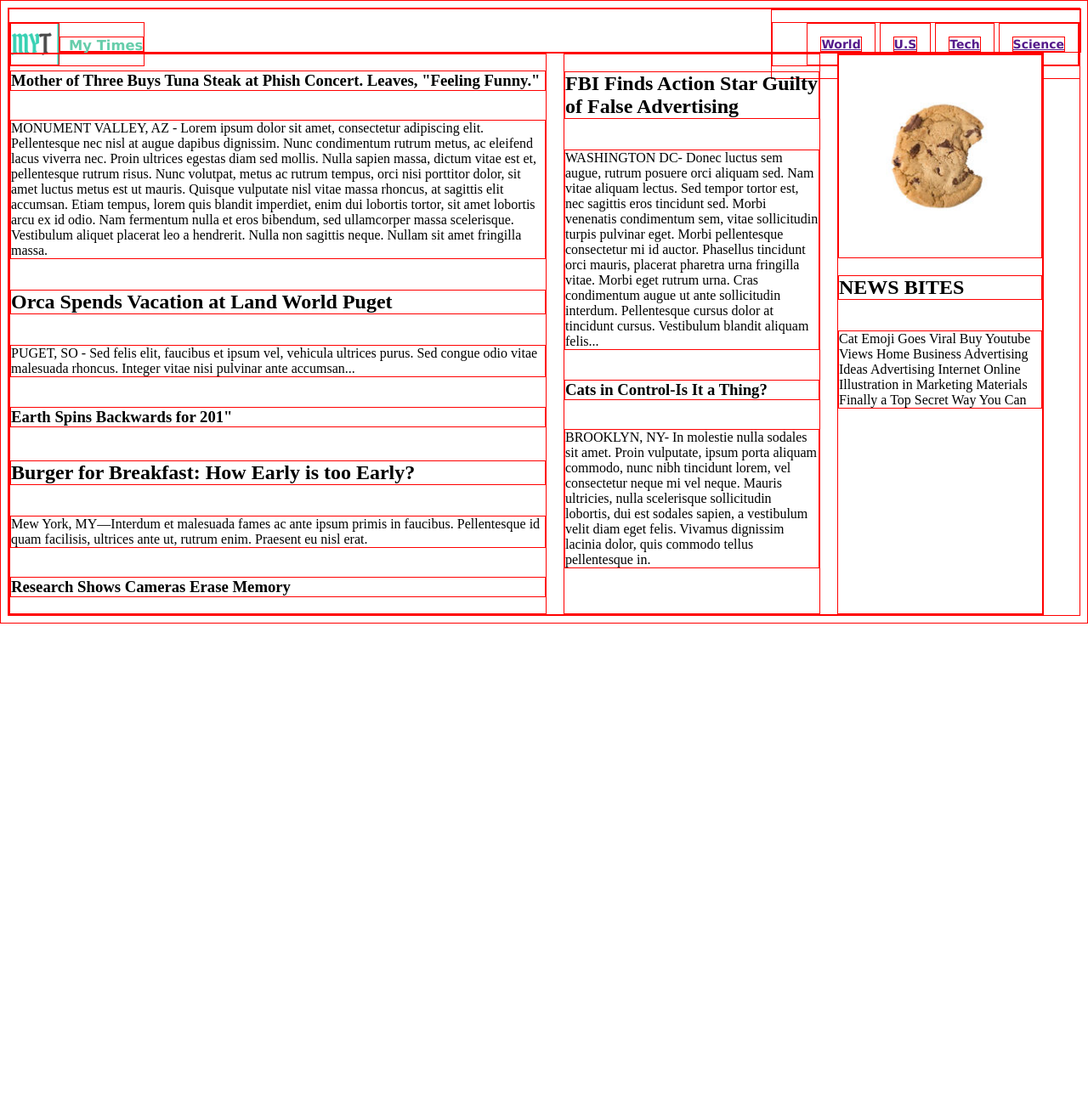
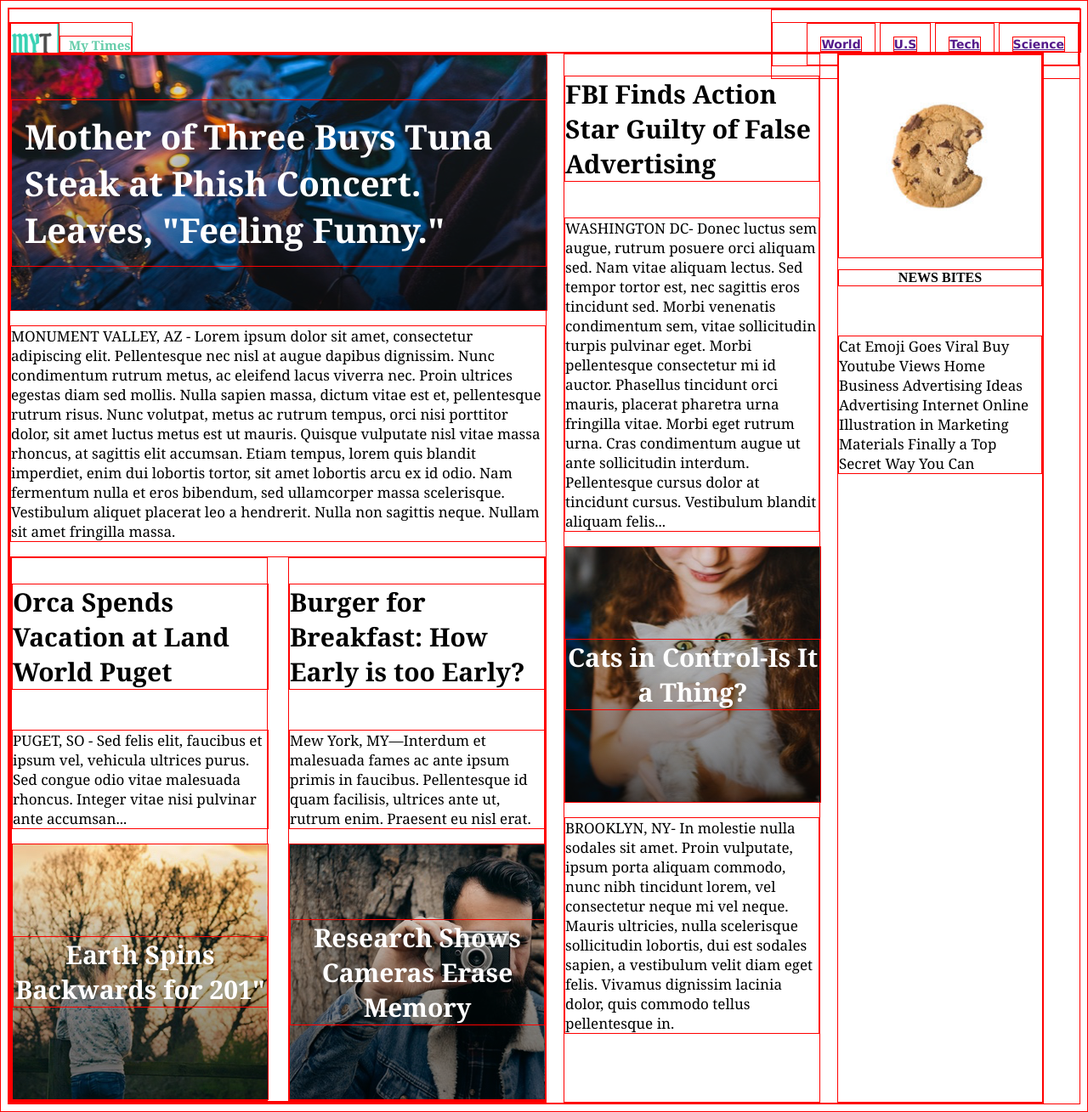
Before and after one commit to jjctabares/mytimes, a plain HTML site: page index.html in a window 1280 px wide. Shown: the whole page at 85% size. Before the commit the page ends 800 px from the top, so only its background shows below. Drawn offline with Linux system fonts and the light colour scheme.

Commit message:
all images

```diff
--- a/index.html
+++ b/index.html
@@ -24,9 +24,11 @@
 
     <div id="column">
       <section class="large">
+        <div id="graph1">
           <h3 class="headergraph1">Mother of Three Buys Tuna Steak at Phish
            Concert. Leaves, "Feeling Funny."
           </h3>
+        </div>
         <p class=news1>
           MONUMENT VALLEY, AZ - Lorem ipsum dolor sit
           amet, consectetur adipiscing elit. Pellentesque nec nisl
@@ -44,15 +46,23 @@
           Nullam sit amet fringilla massa.
         </p>
 
+          <div id="newsparallel">
+            <section class="parallelleft">
               <h1 class="headernews2">Orca Spends Vacation at Land World Puget
               </h1>
+
               <p class=news2>
                 PUGET, SO - Sed felis elit, faucibus et ipsum vel,
                 vehicula ultrices purus. Sed congue odio vitae malesuada rhoncus.
                 Integer vitae nisi pulvinar ante accumsan...
               </p>
-        <h3 class="headergraph1">Earth Spins Backwards for 201"</h3>
 
+              <div id="graph2">
+               <h3 class="headergraph2">Earth Spins Backwards for 201"</h3>
+              </div>
+            </section>
+
+            <section class="parallelrigth">
             <h1 class="headernews3">Burger for Breakfast: How Early is too Early?
             </h1>
             <p class=news3>
@@ -60,7 +70,13 @@
               primis in faucibus. Pellentesque id quam facilisis, ultrices ante
               ut, rutrum enim. Praesent eu nisl erat.
             </p>
-        <h3 class="headergraph1">Research Shows Cameras Erase Memory</h3>
+
+            <div id="graph3">
+              <h3 class="headergraph3">Research Shows Cameras Erase Memory</h3>
+            </div>
+          </section>
+        </div>
+
       </section>
 
 
@@ -79,7 +95,11 @@
           ante sollicitudin interdum. Pellentesque cursus dolor at
           tincidunt cursus. Vestibulum blandit aliquam felis...
         </p>
-        <h3 class="headergraph1">Cats in Control-Is It a Thing?</h3>
+
+        <div id="graph4">
+          <h3 class="headergraph4">Cats in Control-Is It a Thing?</h3>
+        </div>
+
         <p class=news5>
           BROOKLYN, NY- In molestie nulla sodales sit amet.
           Proin vulputate, ipsum porta aliquam commodo, nunc nibh tincidunt
@@ -92,7 +112,7 @@
 
       <section class="small">
         <img src="./resources/images/img-news-bite.png">
-        <h1 class="headernews4">NEWS BITES
+        <h1 class="headernews5">NEWS BITES
         </h1>
         <p class=news6>
           Cat Emoji Goes Viral Buy Youtube Views Home Business Advertising
--- a/resources/css/style.css
+++ b/resources/css/style.css
@@ -32,6 +32,7 @@ display:inline-flex;
 .title{
 padding-left: 10px;
 color: MediumAquamarine;
+font-size: 15px;
 
 }
 *{
@@ -62,3 +63,95 @@ color: MediumAquamarine;
   width: 240px;
   margin-left: 20px;
 }
+
+#graph1{
+  display:flex;
+  align-items:center;
+  justify-content:space-between;
+  width: 630px;
+  height: 300px;
+  background-image: url("../images/img-story-main.png");
+}
+
+h3 {
+  font-family: Georgia;
+  font-weight: bold;
+  font-size: 30px;
+  color: white;
+}
+
+.headergraph1 {
+  font-size: 40px;
+  padding: 15px;
+}
+
+#graph2,
+#graph3,
+#graph4{
+  display:flex;
+  align-items:center;
+  text-align: center;
+  justify-content:space-between;
+  width: 300px;
+  height: 300px;
+}
+
+#graph2{
+  background-image: url("../images/img-story-2.png");
+}
+
+#graph3{
+  background-image: url("../images/img-story-3.png");
+}
+
+#graph4{
+  background-image: url("../images/img-story-1.png");
+}
+
+#newsparallel{
+  display:inline-flex;
+  flex-flow:row wrap;
+  justify-content:space-between;
+}
+
+.parallelleft{
+  display:flex;
+  flex-flow:column;
+  width: 300px;
+
+}
+
+.parallelrigth{
+  display:flex;
+  flex-flow:column;
+  width: 300px;
+  margin-left: 23px
+}
+
+.news2,
+.news3,
+.headernews2,
+.headernews3{
+  width: 300px;
+}
+
+.headernews2,
+.headernews3,
+.headernews4{
+  display:block;
+  font-family: Georgia;
+  font-size: 30px;
+  font-weight: bold;
+  font-style: normal;
+}
+.headernews5{
+    margin-bottom: 41px;
+    font-size: 16px;
+    font-weight: bold;
+    text-align: center
+  }
+p{
+  font-family: Georgia;
+ font-size: 17px;
+ color: black;
+}
```
Lines whose indentation alone changed are shown as unchanged.
